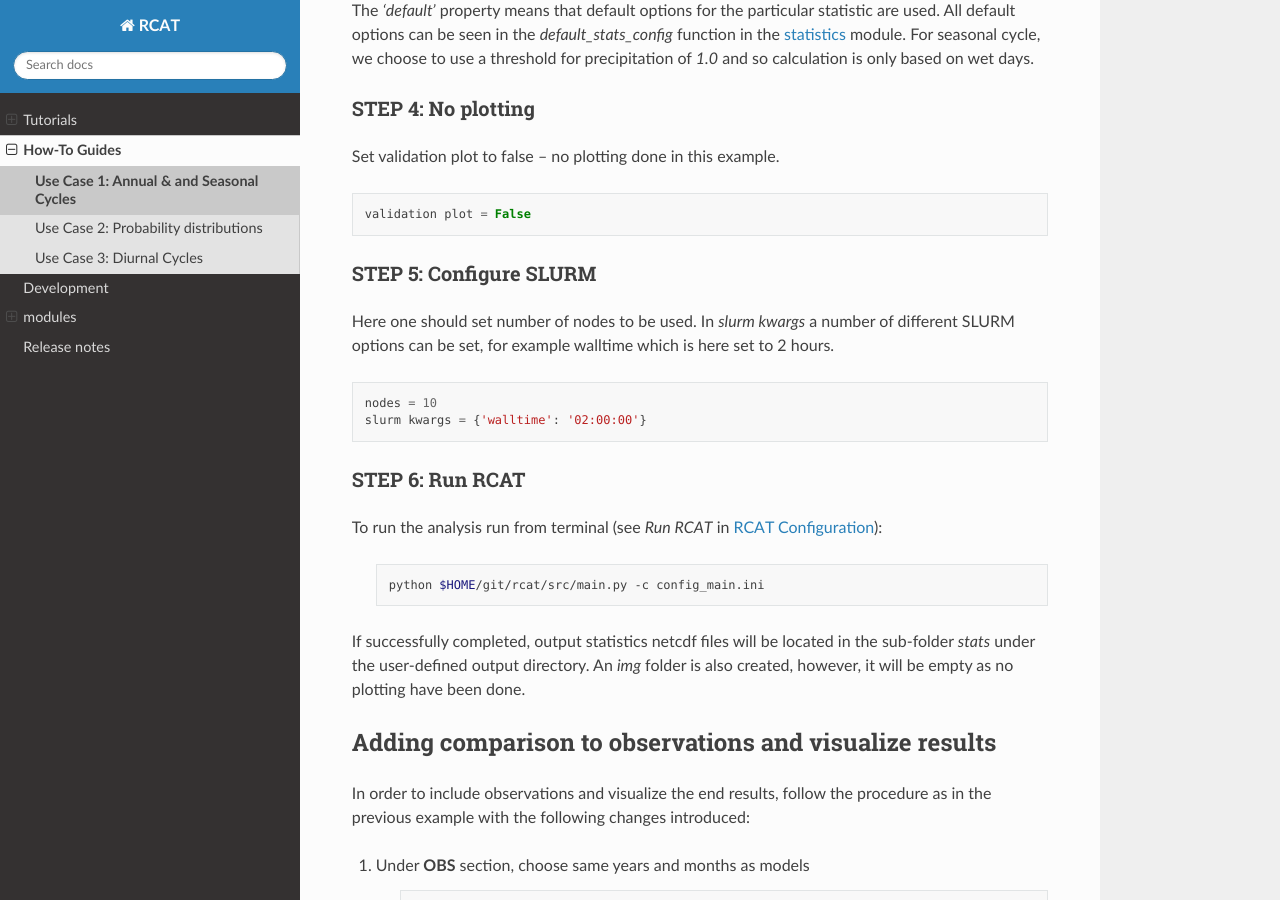
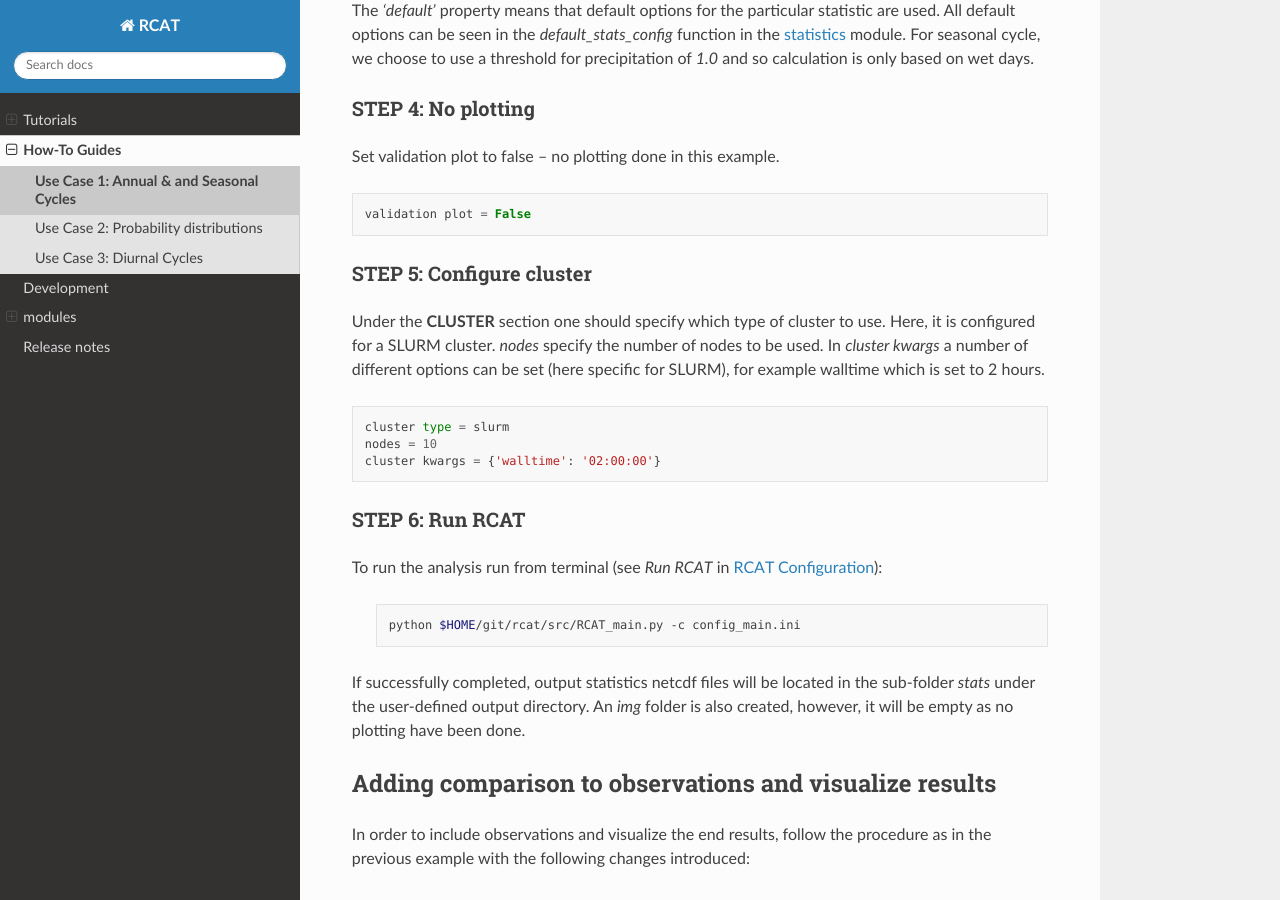
Before and after one commit to jplind79/RCAT, a Sphinx documentation site: the page built from docs/source/usecase1.rst, in a window 1280 px wide and 900 px high, scrolled down 1615 px. Built offline with Sphinx 7.4.7 and the Read the Docs theme 2.0.0, drawn with Linux system fonts in a browser that asks for light colours; pages that are not in the unit, such as notebooks, are missing from menus.

Commit message:
Updates in Use Cases 1,2,3
Signed-off-by: Petter Lind <petter.lind@smhi.se>

```diff
--- a/docs/source/usecase1.rst
+++ b/docs/source/usecase1.rst
@@ -98,17 +98,19 @@ Set validation plot to false -- no plotting done in this example.
     validation plot = False
 
 
-STEP 5: Configure SLURM
-.......................
+STEP 5: Configure cluster
+.........................
 
-Here one should set number of nodes to be used. In *slurm kwargs* a number of
-different SLURM options can be set, for example walltime which is here set to 2
-hours.
+Under the **CLUSTER** section one should specify which type of cluster to use.
+Here, it is configured for a SLURM cluster. *nodes* specify the number of nodes
+to be used. In *cluster kwargs* a number of different options can be set (here
+specific for SLURM), for example walltime which is set to 2 hours.
 
 ::
 
+    cluster type = slurm
     nodes = 10
-    slurm kwargs = {'walltime': '02:00:00'}
+    cluster kwargs = {'walltime': '02:00:00'}
 
 
 STEP 6: Run RCAT
@@ -118,7 +120,7 @@ To run the analysis run from terminal (see *Run RCAT* in :ref:`configuration`):
 
      .. code-block:: bash
 
-        python $HOME/git/rcat/src/main.py -c config_main.ini
+        python $HOME/git/rcat/src/RCAT_main.py -c config_main.ini
 
 
 If successfully completed, output statistics netcdf files will be located in the
```
Also changed, not shown: docs/source/usecase2.rst (+7 -5 lines), docs/source/usecase3.rst (+9 -6 lines).
